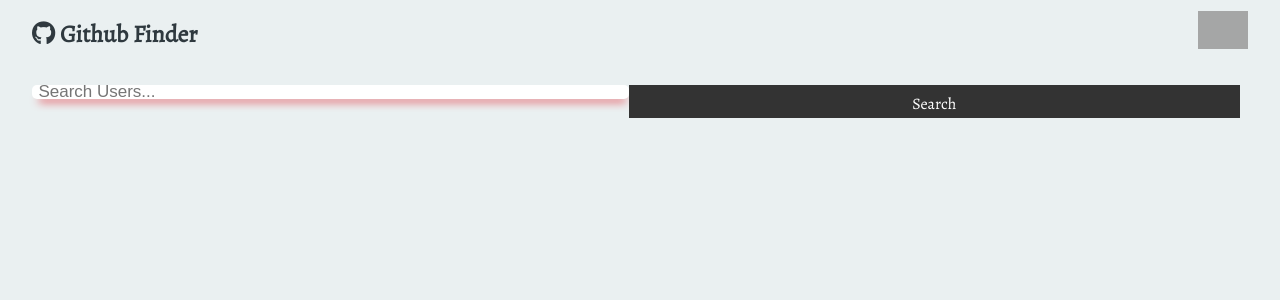
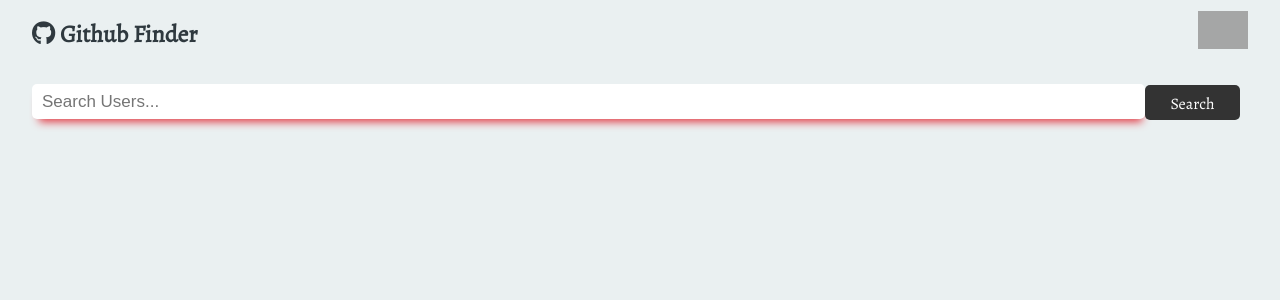
Before and after one commit to lavlife06/githubprofilefinder, a React (Create React App) app: page / in a window 1280 px wide. Shown: the top 300 px of the page. Built offline with nearby package versions, Linux system fonts and the light colour scheme; grey boxes are pictures that could not be loaded; a web font is replaced by a local one.

Commit message:
removed clear input and changed postion of submit input

```diff
--- a/src/components/usersdata/Search.tsx
+++ b/src/components/usersdata/Search.tsx
@@ -5,14 +5,16 @@ import { useGlobalContext } from "../../context/github/githubContext";
 const Search: React.FC = (): ReactElement => {
     const [text, settext] = useState<string | "">("");
 
-    const { searchUsers, users, clearUsers } = useGlobalContext();
+    const { searchUsers, users, clearUsers, darkMode } = useGlobalContext();
 
     const changeHandler = (e: React.ChangeEvent<HTMLInputElement>): void =>
         settext(e.target.value);
 
     const submitHandler = (e: React.FormEvent<HTMLFormElement>): void => {
         e.preventDefault();
-        searchUsers(text);
+        if (text.length) {
+            searchUsers(text);
+        }
         settext("");
     };
 
@@ -38,24 +40,32 @@ const Search: React.FC = (): ReactElement => {
             {/* <Container>Hii everyone</Container> */}
             <form className="x" onSubmit={submitHandler}>
                 <input
-                    type="text"
-                    name="text"
+                    type="search"
+                    name="search"
                     id="search-field"
                     placeholder="Search Users..."
                     value={text}
                     onChange={changeHandler}
+                    style={{
+                        width: "100%",
+                        height: "100%",
+                        margin: "0px",
+                        paddingLeft: "10px",
+                    }}
                 />
                 <input
                     type="submit"
                     value="Search"
-                    className="btn btn-dark btn-block"
+                    className={`btn ${
+                        darkMode ? "btn-light" : "btn-dark"
+                    } btn-block`}
+                    style={{
+                        height: "100%",
+                        width: "100px",
+                        borderRadius: "5px",
+                    }}
                 />
             </form>
-            {users.length > 0 && (
-                <button className="btn btn-dark btn-block" onClick={clearUsers}>
-                    Clear
-                </button>
-            )}
         </div>
     );
 };
```
